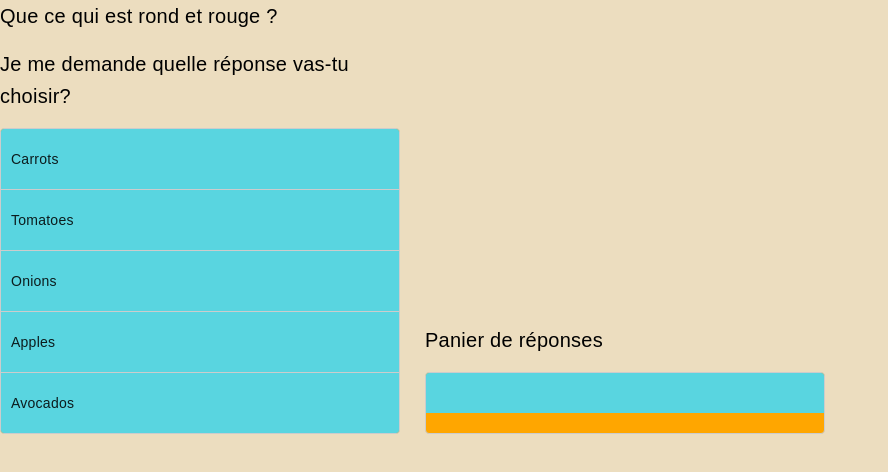
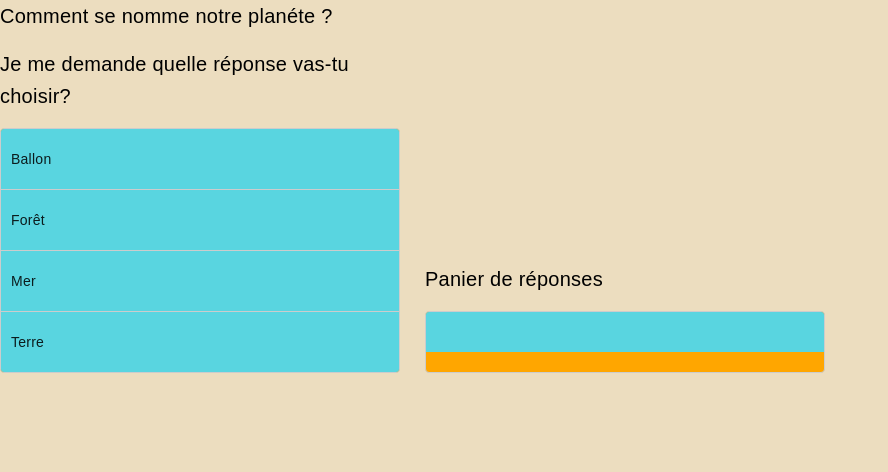
Before and after one commit to AlbanFALCOZ/Harmonikids, an Angular app in the folder front-end/: page /drag-drop in a window 1280 px wide. Shown: the top 472 px of the page, without its empty margins (0-888 px from the left). Built offline with nearby package versions, Linux system fonts and the light colour scheme; a web font is replaced by a local one.

Commit message:
Finalisation du component drag-drop , on peut maintenant l'appeller en tant que balise , il suffit de changer l'id pour avoir la question souhaitée #10

```diff
--- a/front-end/src/app/questions/drag-drop/drag-drop.component.html
+++ b/front-end/src/app/questions/drag-drop/drag-drop.component.html
@@ -1,5 +1,4 @@
-
-<h2>Que ce qui est rond et rouge ?</h2>
+<h2>{{ question }}</h2>
 
 <div cdkDropListGroup>
     <div class="example-container">
@@ -11,28 +10,23 @@
             class="example-list"
             cdkDropListSortingDisabled
             (cdkDropListDropped)="drop($event)">
-        @for (item of items; track item) {
-          <div class="example-box" cdkDrag>{{item}}</div>
-        }
+            <div *ngFor="let item of items" class="example-box" cdkDrag>{{ item }}</div>
         </div>
     </div>
 
     <div class="example-container">
-      <h2>Panier de réponses
-
-      </h2>
+        <h2>Panier de réponses</h2>
 
         <div
             cdkDropList
             [cdkDropListData]="basket"
             class="example-list"
             (cdkDropListDropped)="drop($event)">
-        @for (item of basket; track item) {
-          <div class="example-box" cdkDrag>{{item}}</div>
-        }
+            <div *ngFor="let item of basket" class="example-box" cdkDrag>{{ item }}</div>
+        </div>
     </div>
 </div>
 
+<div class="rightAnswer" *ngIf="basket.includes(rightAnswer)">
+    Bravo, vous avez trouvé la bonne réponse! Tu as gagné 20 étoiles
 </div>
-
-  <div class = "rightAnswer" *ngIf="basket.includes('Tomatoes')">Bravo, vous avez trouvé la bonne réponse! Tu as gagnés 20 étoiles</div>
--- a/front-end/src/app/questions/drag-drop/drag-drop.component.ts
+++ b/front-end/src/app/questions/drag-drop/drag-drop.component.ts
@@ -1,24 +1,25 @@
-import {Component} from '@angular/core';
-import {
-  CdkDrag,
-  CdkDragDrop,
-  CdkDropList,
-  CdkDropListGroup,
-  moveItemInArray,
-  transferArrayItem,
-} from '@angular/cdk/drag-drop';
-
+import { Component, Input, OnInit } from '@angular/core';
+import { CdkDragDrop, moveItemInArray, transferArrayItem } from '@angular/cdk/drag-drop';
+import { DragDropService } from 'src/services/drag-drop.service';
 
 @Component({
   selector: 'app-drag-drop',
   templateUrl: 'drag-drop.component.html',
-  styleUrl: 'drag-drop.component.scss',
+  styleUrls: ['drag-drop.component.scss'],
 })
-export class DragDropComponent {
+export class DragDropComponent implements OnInit {
 
-  items = ['Carrots', 'Tomatoes', 'Onions', 'Apples', 'Avocados'];
+  items: string[] = [];
+  basket: string[] = [];
+  question: string = '';
+  rightAnswer: string = '';
+  @Input() questionId: string = '1';
 
-  basket = [''];
+  constructor(private dragDropService: DragDropService) { }
+
+  ngOnInit() {
+    this.updateItems(this.questionId);
+  }
 
   drop(event: CdkDragDrop<string[]>) {
     if (event.previousContainer === event.container) {
@@ -28,9 +29,26 @@ export class DragDropComponent {
         event.previousContainer.data,
         event.container.data,
         event.previousIndex,
-        event.currentIndex,
+        event.currentIndex
       );
     }
   }
 
+  updateItems(questionId: string) {
+    this.dragDropService.getDragDropById(questionId).subscribe(dragDropItem => {
+      if (dragDropItem) {
+        this.items = [dragDropItem.reponse1, dragDropItem.reponse2, dragDropItem.reponse3 , dragDropItem.rightAnswer];
+        this.question = dragDropItem.question;
+        this.rightAnswer = dragDropItem.rightAnswer;
+        this.basket = [''];
+      }
+
+
+    });
+  }
+
+  changeQuestion(newQuestionId: string) {
+    this.questionId = newQuestionId;
+    this.updateItems(this.questionId);
+  }
 }
--- a/front-end/src/mocks/drag-drop.mock.ts
+++ b/front-end/src/mocks/drag-drop.mock.ts
@@ -5,18 +5,18 @@ export const DragDrop_LIST: DragDrop[] = [
 
  {
         id: '1',
-        item1 : 'Ballon' ,
-        item2 : 'Forêt' ,
-        item3 : 'Mer' ,
+        reponse1 : 'Ballon' ,
+        reponse2 : 'Forêt' ,
+        reponse3 : 'Mer' ,
         rightAnswer : 'Terre' ,
         question :'Comment se nomme notre planéte ? ',
  },
 
  {
     id: '2',
-    item1 : 'Nora',
-    item2 : 'Stacy' ,
-    item3 : 'Alban' ,
+    reponse1 : 'Nora',
+    reponse2 : 'Stacy' ,
+    reponse3 : 'Alban' ,
     rightAnswer : 'Sara',
     question :'Une question intéréssante:La reponse est Sara ',
 }
--- a/front-end/src/services/drag-drop.service.ts
+++ b/front-end/src/services/drag-drop.service.ts
@@ -1,4 +1,3 @@
-// drag-drop.service.ts
 import { Injectable } from '@angular/core';
 import { Observable, of } from 'rxjs';
 import { DragDrop } from 'src/models/drag-drop.model';
@@ -15,12 +14,35 @@ export class DragDropService {
     return of(DragDrop_LIST);
   }
 
-  getDragDropItem(id: string): Observable<DragDrop | undefined> {
-    const item = DragDrop_LIST.find(item => item.id === id);
-    return of(item);
+  getDragDropById(id: string): Observable<DragDrop | undefined> {
+    const dragDropItem = DragDrop_LIST.find(item => item.id === id);
+    return of(dragDropItem);
   }
 
+  getItems(id: string): Observable<{ item1: string, item2: string, item3: string } | undefined> {
+    const item = DragDrop_LIST.find(item => item.id === id);
+    if (item) {
+      return of({ item1: item.reponse1, item2: item.reponse2, item3: item.reponse3 });
+    } else {
+      return of(undefined);
+    }
+  }
 
+  getRightAnswer(id: string): Observable<string | undefined> {
+    const item = DragDrop_LIST.find(item => item.id === id);
+    if (item) {
+      return of(item.rightAnswer);
+    } else {
+      return of(undefined);
+    }
+  }
 
-
+  getQuestion(id: string): Observable<string | undefined> {
+    const item = DragDrop_LIST.find(item => item.id === id);
+    if (item) {
+      return of(item.question);
+    } else {
+      return of(undefined);
+    }
+  }
 }
```
Also changed, not shown: front-end/src/models/drag-drop.model.ts (+4 -4 lines). Lines whose indentation alone changed are shown as unchanged.
